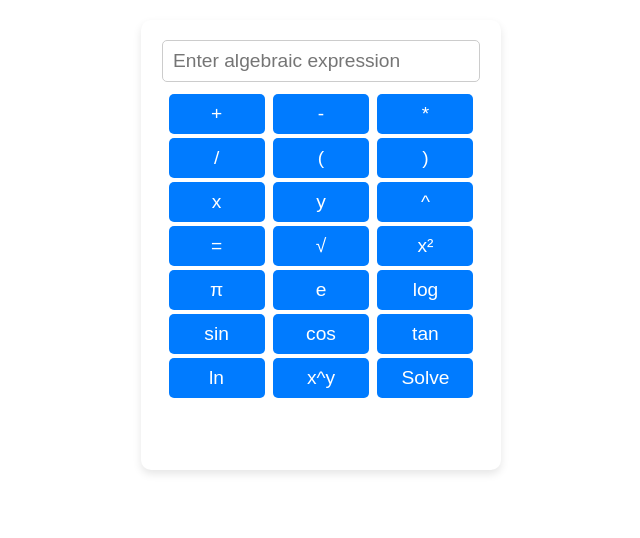
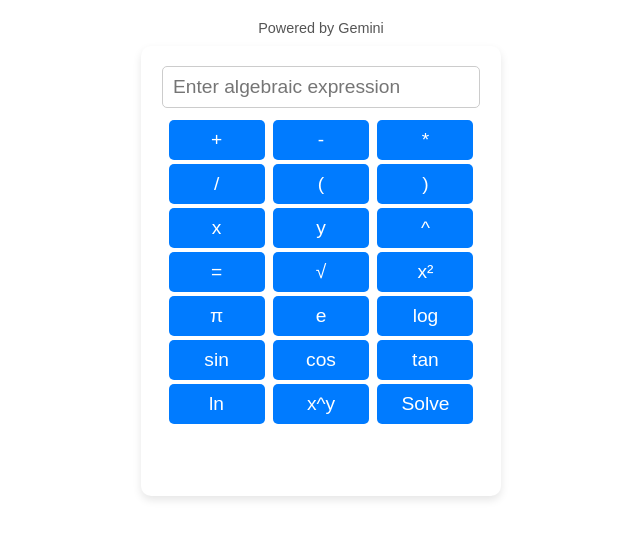
Before and after one commit to tf7software/COneAppiOS, a website: page public/index.html in a window 1280 px wide. Shown: the whole page, without its empty margins (319-959 px from the left). Drawn offline with Linux system fonts and the light colour scheme.

Commit message:
added stuff

```diff
--- a/public/index.html
+++ b/public/index.html
@@ -15,6 +15,14 @@
             margin: 0;
             padding: 20px;
             overflow-y: auto;
+        }
+        .calculator-container {
+            text-align: center;
+        }
+        .powered-by {
+            font-size: 0.9em;
+            margin-bottom: 10px;
+            color: #555;
         }
         .calculator {
             background: #fff;
@@ -87,6 +95,8 @@
     </style>
 </head>
 <body>
+    <div class="calculator-container">
+        <div class="powered-by">Powered by Gemini</div>
         <div class="calculator">
             <input type="text" id="expression" placeholder="Enter algebraic expression" onkeydown="handleKeyDown(event)">
             <div>
@@ -113,6 +123,7 @@
                 <button onclick="solve()">Solve</button>
             </div>
             <div id="result"></div>
+        </div>
     </div>
 
     <script>
```
Also changed, not shown: 2 other files. Lines whose indentation alone changed are shown as unchanged.
